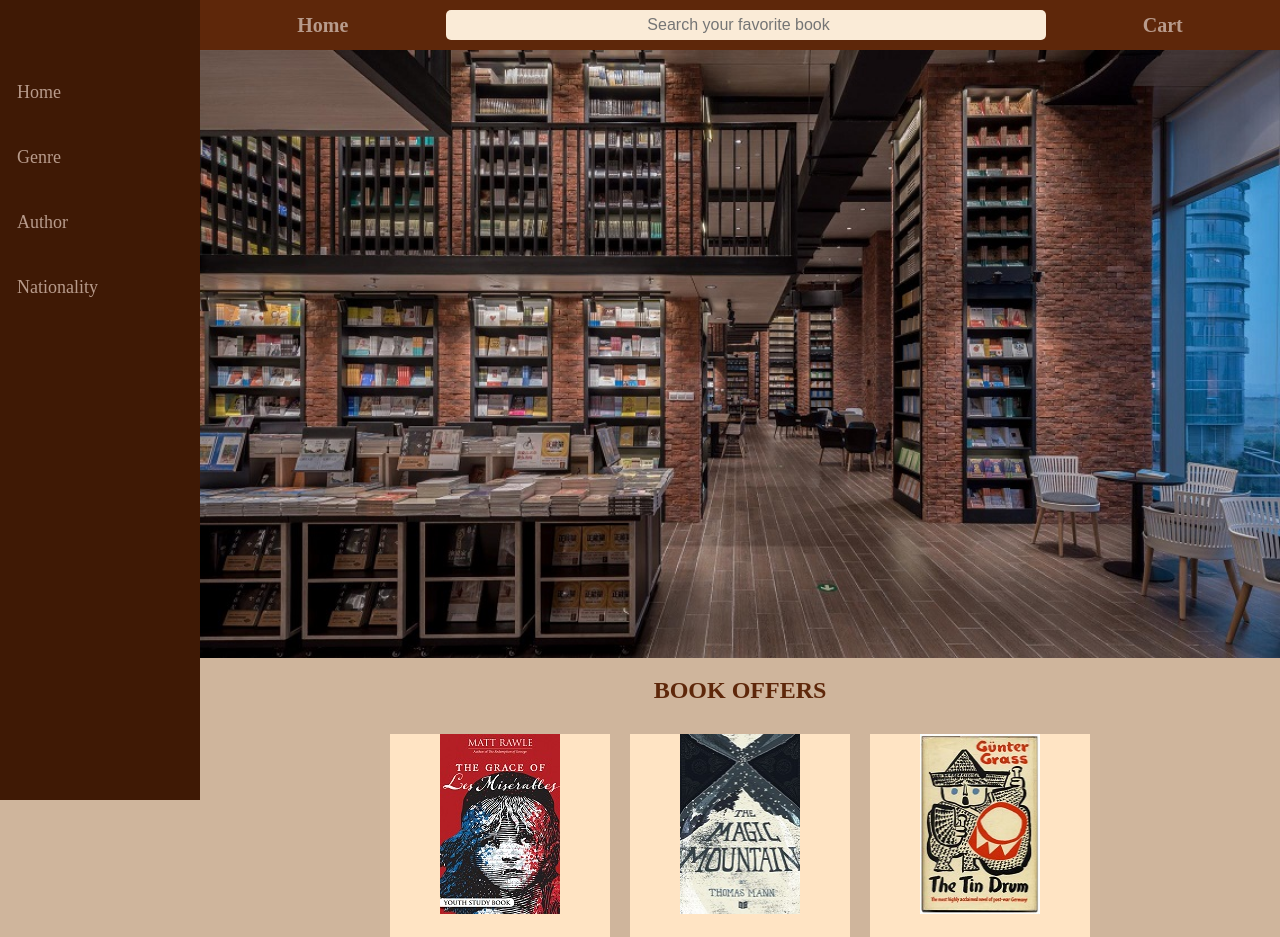
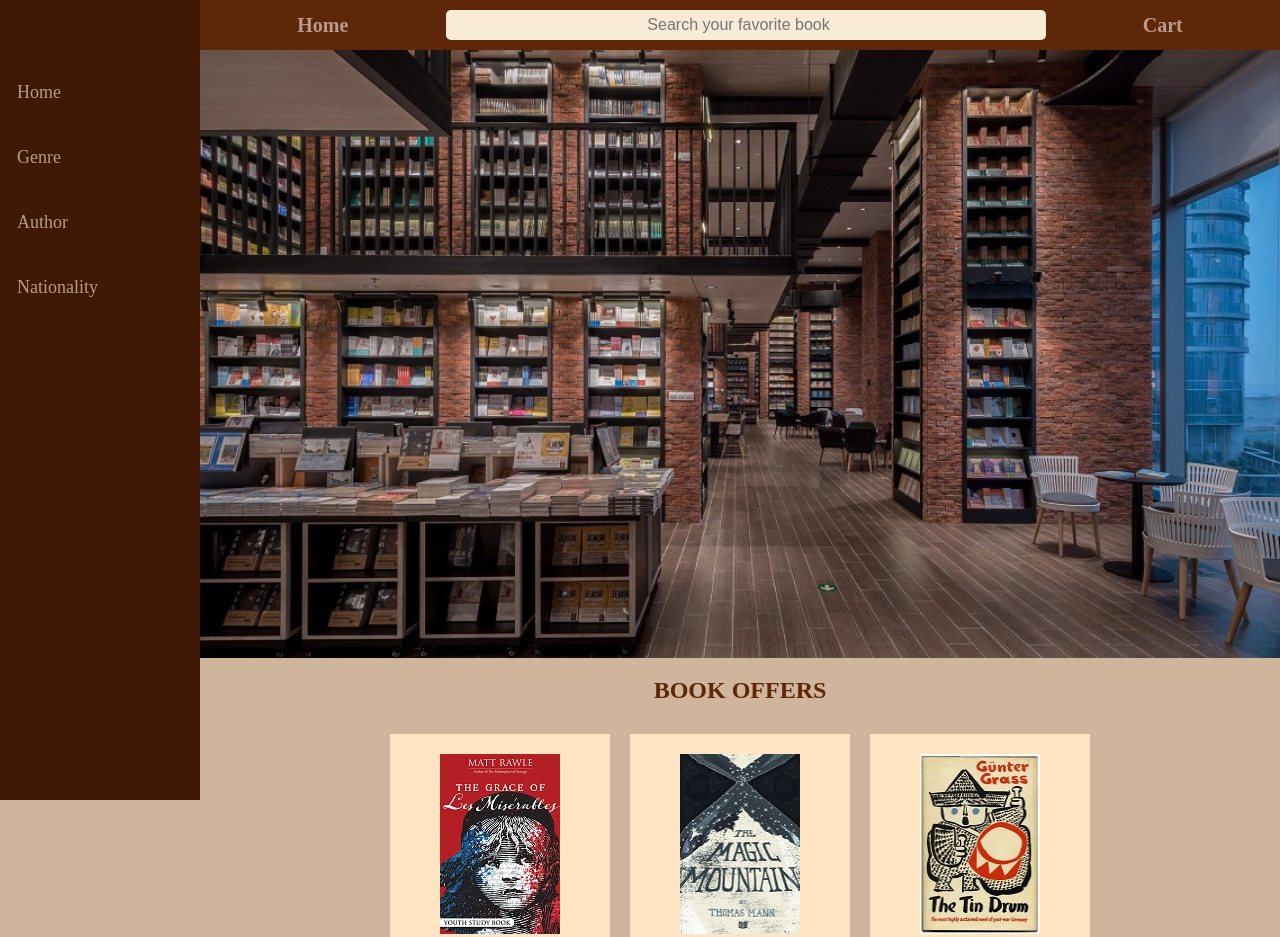
Before and after one commit to Mostafa-Farhadi/bookstore-website-nextjs, a Next.js app: page / in a window 1280 px wide. Shown: the top 937 px of the page. Built offline with nearby package versions, Linux system fonts and the light colour scheme.

Commit message:
Add margin top to image of book

```diff
--- a/styles/components/book.scss
+++ b/styles/components/book.scss
@@ -14,6 +14,7 @@
     img {
         width: 120px;
         height: 180px;
+        margin-top: 20PX;
     }
     p:nth-child(2) {
         font-weight: bold;
```
